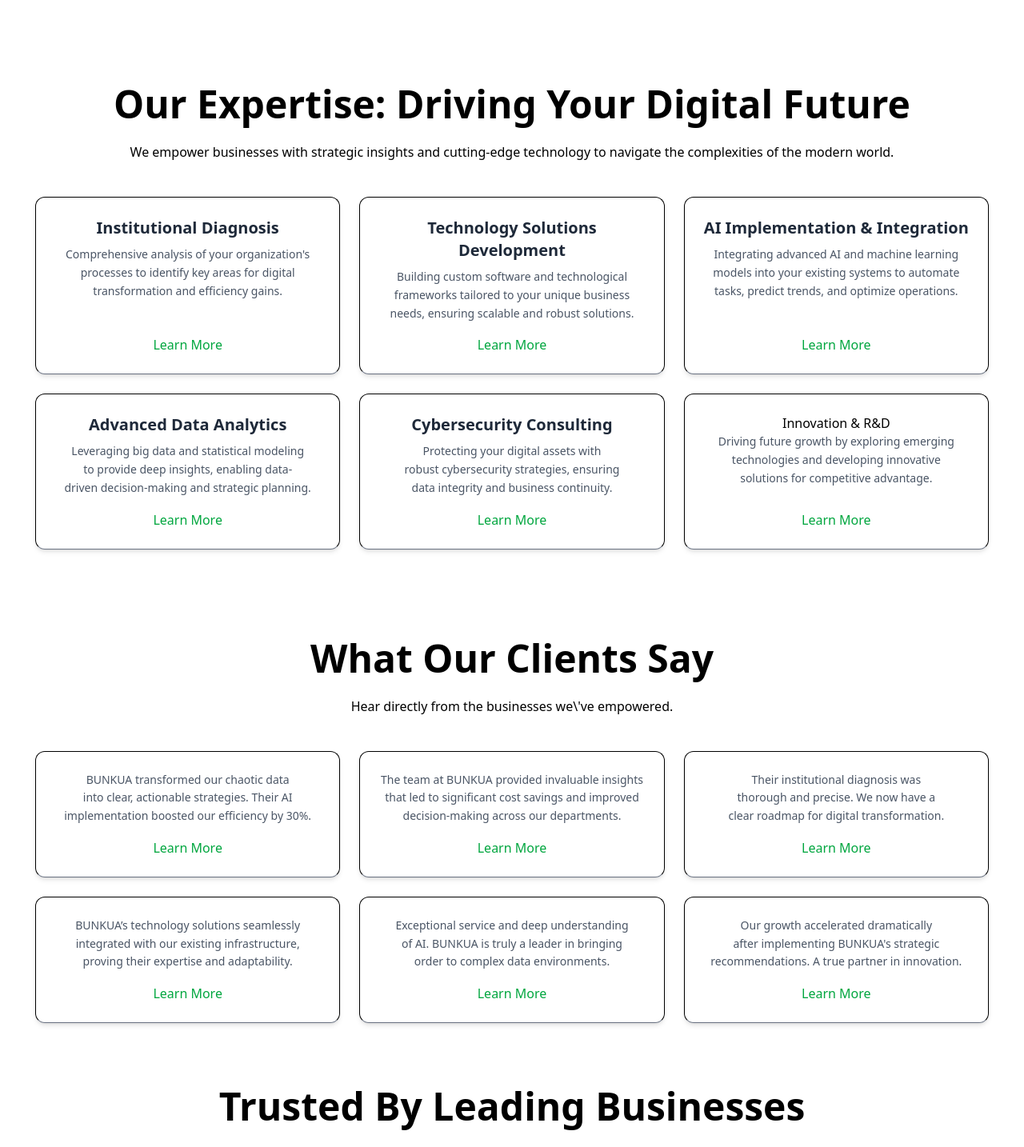
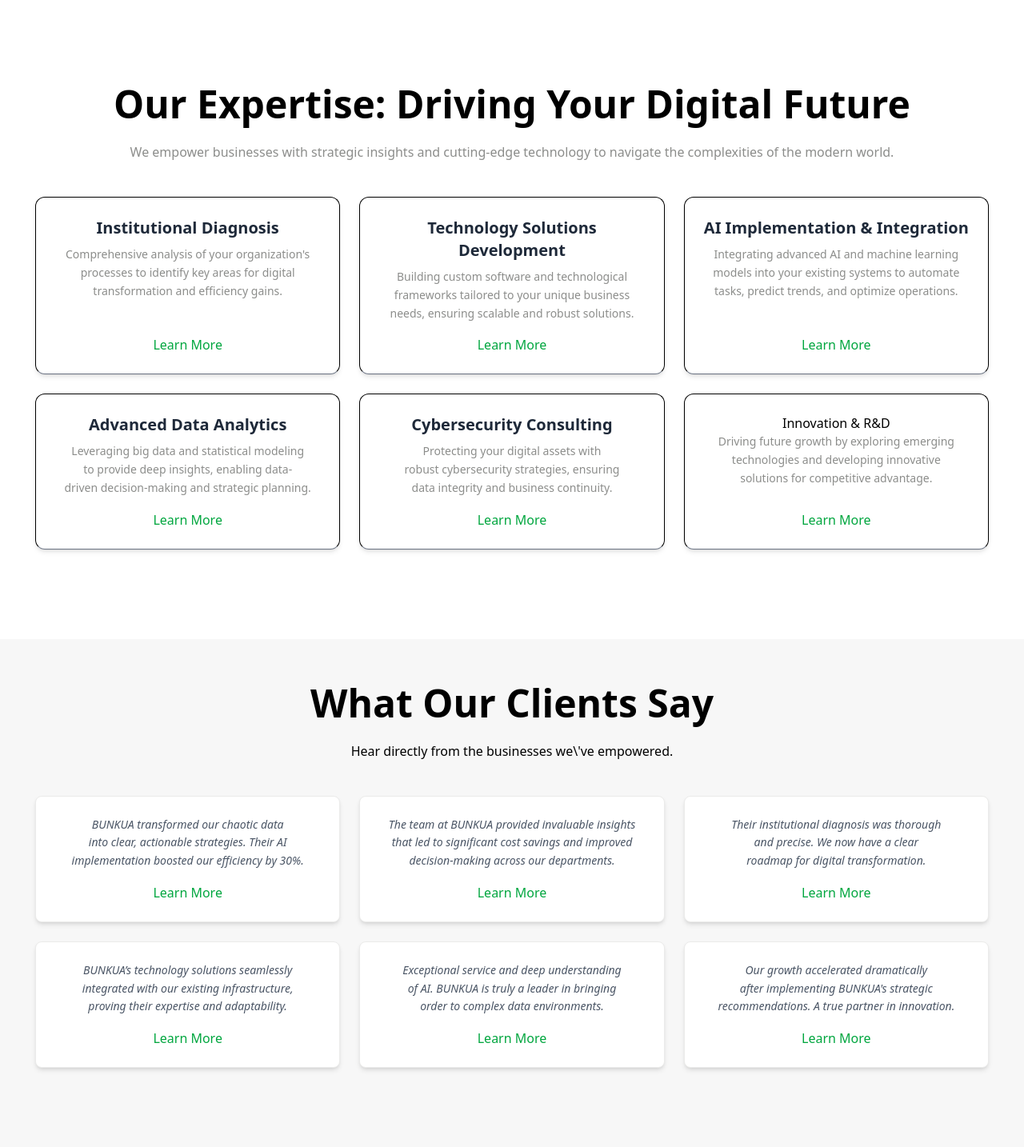
Before and after one commit to ramirezluisa503/bunkua, a React (Vite) app: page / in a window 1280 px wide. Shown: the part 1330-2764 px from the top of the page at 80% size. Built offline with nearby package versions, Linux system fonts and the light colour scheme.

Commit message:
Continuación HomePage

```diff
--- a/src/Pages/HomePage.tsx
+++ b/src/Pages/HomePage.tsx
@@ -8,36 +8,28 @@
         <section
           className='
         relative
-        bg
+
         bg-cover
         bg-center
         min-h-screen
         flex items-center justify-center
-        py-16 px-4
-
-
-
-        '
-
-
+        py-16 px-4'
         >
-
           <div className='text-center mx-11'>
             <h1 className='text-black text-5xl box-content mb-6 font-bold leading-none text-balance'>
               Knowledge that brings order to chaos.
             </h1>
-              <p className='text-amber-900 box-content leading-normal '>
+            <p className='text-brown box-content leading-normal '>
               Empowering your business with intelligent data analysis and AI
               solutions.
             </p>
-              <p className='text-greyText box-content leading-normal '>
+            <p className='text-grey box-content leading-normal '>
               At BUNKUA, we transform complex data into clear, actionable
               insights, driving prosperity and productivity for entrepreneurs
               through cutting-edge technology.
             </p>
           </div>
           <button></button>
-
         </section>
 
         <section>
@@ -48,7 +40,7 @@
                 <br />
                 Transforming Data into Actionable Intelligence
               </h1>
-              <p className='text-greyText box-content leading-normal text-left'>
+              <p className='text-grey box-content leading-normal text-left'>
                 BUNKUA specializes in turning raw, unstructured data into a
                 powerful asset. We apply rigorous methodologies in data
                 analysis, machine learning, and artificial intelligence to
@@ -80,7 +72,7 @@
               <h1 className='text-black text-5xl box-content mb-6 font-bold leading-none text-balance'>
                 Our Expertise: Driving Your Digital Future
               </h1>
-              <p className='text-greyText box-content leading-normal '>
+              <p className='text-grey box-content leading-normal '>
                 We empower businesses with strategic insights and cutting-edge
                 technology to navigate the complexities of the modern world.
               </p>
@@ -93,7 +85,7 @@
                 <h3 className='text-xl font-semibold mb-2 text-gray-800'>
                   Institutional Diagnosis
                 </h3>
-                <p className='text-gray-600 text-sm mb-4 leading-relaxed text-center'>
+                <p className='text-grey text-sm mb-4 leading-relaxed text-center'>
                   Comprehensive analysis of your organization's processes to
                   identify key areas for digital transformation and efficiency
                   gains.
@@ -110,7 +102,7 @@
                 <h3 className='text-xl font-semibold mb-2 text-gray-800'>
                   Technology Solutions Development
                 </h3>
-                <p className='text-gray-600 text-sm mb-4 leading-relaxed text-center'>
+                <p className='text-grey text-sm mb-4 leading-relaxed text-center'>
                   Building custom software and technological frameworks tailored
                   to your unique business needs, ensuring scalable and robust
                   solutions.
@@ -127,7 +119,7 @@
                 <h3 className='text-xl font-semibold mb-2 text-gray-800'>
                   AI Implementation & Integration
                 </h3>
-                <p className='text-gray-600 text-sm mb-4 leading-relaxed text-center'>
+                <p className='text-grey text-sm mb-4 leading-relaxed text-center'>
                   Integrating advanced AI and machine learning models into your
                   existing systems to automate tasks, predict trends, and
                   optimize operations.
@@ -144,7 +136,7 @@
                 <h3 className='text-xl font-semibold mb-2 text-gray-800'>
                   Advanced Data Analytics
                 </h3>
-                <p className='text-gray-600 text-sm mb-4 leading-relaxed text-center'>
+                <p className='text-grey text-sm mb-4 leading-relaxed text-center'>
                   Leveraging big data and statistical modeling to provide deep
                   insights, enabling data-driven decision-making and strategic
                   planning.
@@ -161,7 +153,7 @@
                 <h3 className='text-xl font-semibold mb-2 text-gray-800'>
                   Cybersecurity Consulting
                 </h3>
-                <p className='text-gray-600 text-sm mb-4 leading-relaxed text-center'>
+                <p className='text-grey text-sm mb-4 leading-relaxed text-center'>
                   Protecting your digital assets with robust cybersecurity
                   strategies, ensuring data integrity and business continuity.
                 </p>
@@ -175,7 +167,7 @@
               {/*CARD 6*/}
               <div className='border border-b-gray-500 shadow-md rounded-xl p-6 flex flex-col items-center justify-between h-full text-center text-balance'>
                 <h3>Innovation & R&D</h3>
-                <p className='text-gray-600 text-sm mb-4 leading-relaxed text-center'>
+                <p className='text-grey text-sm mb-4 leading-relaxed text-center'>
                   Driving future growth by exploring emerging technologies and
                   developing innovative solutions for competitive advantage.
                 </p>
@@ -191,7 +183,7 @@
         </section>
 
         <section>
-          <div className='mt-28 mb-20'>
+          <div className='mt-28 mb-20 bg-grayLight py-14'>
             <div className='text-center mx-11'>
               <h1 className='text-black text-5xl box-content mb-6 font-bold leading-none text-balance'>
                 What Our Clients Say
@@ -202,10 +194,10 @@
             </div>
 
             {/* CARDS What our clients Say*/}
-            <div className='grid grid-cols-1 gap-6 sm:grid sm:grid-cols-3  sm:gap-6 m-11   '>
+            <div className='grid grid-cols-1 gap-6 sm:grid sm:grid-cols-3  sm:gap-6 m-11 '>
               {/*CARD 1*/}
-              <div className='border border-b-gray-500 shadow-md rounded-xl p-6 flex flex-col items-center justify-between h-full text-center text-balance'>
-                <p className='text-gray-600 text-sm mb-4 leading-relaxed text-center'>
+              <div className='cards'>
+                <p className='text-gray-600 text-sm italic  mb-4 leading-relaxed text-center'>
                   BUNKUA transformed our chaotic data into clear, actionable
                   strategies. Their AI implementation boosted our efficiency by
                   30%.
@@ -218,8 +210,8 @@
                 </a>
               </div>
               {/*CARD 2*/}
-              <div className='border border-b-gray-500 shadow-md rounded-xl p-6 flex flex-col items-center justify-between h-full text-center text-balance'>
-                <p className='text-gray-600 text-sm mb-4 leading-relaxed text-center'>
+              <div className='cards'>
+                <p className='text-gray-600 text-sm mb-4 italic leading-relaxed text-center'>
                   The team at BUNKUA provided invaluable insights that led to
                   significant cost savings and improved decision-making across
                   our departments.
@@ -232,8 +224,8 @@
                 </a>
               </div>
               {/*CARD 3*/}
-              <div className='border border-b-gray-500 shadow-md rounded-xl p-6 flex flex-col items-center justify-between h-full text-center text-balance'>
-                <p className='text-gray-600 text-sm mb-4 leading-relaxed text-center'>
+              <div className='cards'>
+                <p className='text-gray-600 text-sm italic mb-4 leading-relaxed text-center'>
                   Their institutional diagnosis was thorough and precise. We now
                   have a clear roadmap for digital transformation.
                 </p>
@@ -245,8 +237,8 @@
                 </a>
               </div>
               {/*CARD 4*/}
-              <div className='border border-b-gray-500 shadow-md rounded-xl p-6 flex flex-col items-center justify-between h-full text-center text-balance'>
-                <p className='text-gray-600 text-sm mb-4 leading-relaxed text-center'>
+              <div className='cards'>
+                <p className='text-gray-600 text-sm italic mb-4 leading-relaxed text-center'>
                   BUNKUA’s technology solutions seamlessly integrated with our
                   existing infrastructure, proving their expertise and
                   adaptability.
@@ -259,8 +251,8 @@
                 </a>
               </div>
               {/*CARD 5*/}
-              <div className='border border-b-gray-500 shadow-md rounded-xl p-6 flex flex-col items-center justify-between h-full text-center text-balance'>
-                <p className='text-gray-600 text-sm mb-4 leading-relaxed text-center'>
+              <div className='cards'>
+                <p className='text-gray-600 text-sm italic mb-4 leading-relaxed text-center'>
                   Exceptional service and deep understanding of AI. BUNKUA is
                   truly a leader in bringing order to complex data environments.
                 </p>
@@ -272,8 +264,8 @@
                 </a>
               </div>
               {/*CARD 6*/}
-              <div className='border border-b-gray-500 shadow-md rounded-xl p-6 flex flex-col items-center justify-between h-full text-center text-balance'>
-                <p className='text-gray-600 text-sm mb-4 leading-relaxed text-center'>
+              <div className='cards'>
+                <p className='text-gray-600 text-sm italic mb-4 leading-relaxed text-center'>
                   Our growth accelerated dramatically after implementing
                   BUNKUA's strategic recommendations. A true partner in
                   innovation.
@@ -298,15 +290,17 @@
         </section>
 
         <section>
-          <div className='text-center mx-11'>
-            <h1 className='text-black text-5xl box-content mb-6 font-bold leading-none text-balance'>
+          <div className='sm:mx-24 mt-40 mb-20 mx-10 px-8 pt-8 pb-4  text-center bg-green h-auto w-auto rounded-t-xl'>
+            <h1 className='text-white text-5xl box-content mb-6 font-bold leading-none text-balance'>
               Ready to Transform Your Business?
             </h1>
-            <p className='text-greyText box-content leading-normal '>
+            <p className='text-white box-content leading-normal '>
               Connect with BUNKUA today to discover how our data analysis and AI
               services can unlock new potentials for your company.
             </p>
-            <button>Get Started Now</button>
+            <button className='bg-white mt-7 mb-0.5 w-48 h-9 rounded-[6px]'>
+              Get Started Now
+            </button>
           </div>
         </section>
       </article>
--- a/src/index.css
+++ b/src/index.css
@@ -13,3 +13,17 @@
 
 
 }
+@theme{
+
+  --color-brown : #825534;
+  --color-grey: #8c8d8b;
+  --color-green : #445737;
+  --color-grayLight: #f7f7f7;
+  --color-borderGrey: #ebebea;
+
+
+}
+
+.cards{
+  @apply bg-white border border-borderGrey shadow-md rounded-[8px] p-6 flex flex-col items-center justify-between h-full text-center text-balance
+}
--- a/tailwind.config.js
+++ b/tailwind.config.js
@@ -1,4 +1,5 @@
-/** @type {import('tailwindcss').Config} */
+import('tailwindcss').Config;
+
 module.exports = {
   content: [
     "./src/**/*.{js,jsx,ts,tsx}",
@@ -6,10 +7,19 @@
   theme: {
     extend: {
       backgroundImage: {
-        'portadaHomePage': "url('/src/assets/Images/ProvisionalPortadaHomePage.webp')",
+        portadaHomePage: url('/public/Images/ProvicionalPortadaHomePage.webp'),
       },
 
+
+
     },
+
+
+
+
+
+
+
   },
   plugins: [],
 }
```
Lines whose indentation alone changed are shown as unchanged.
